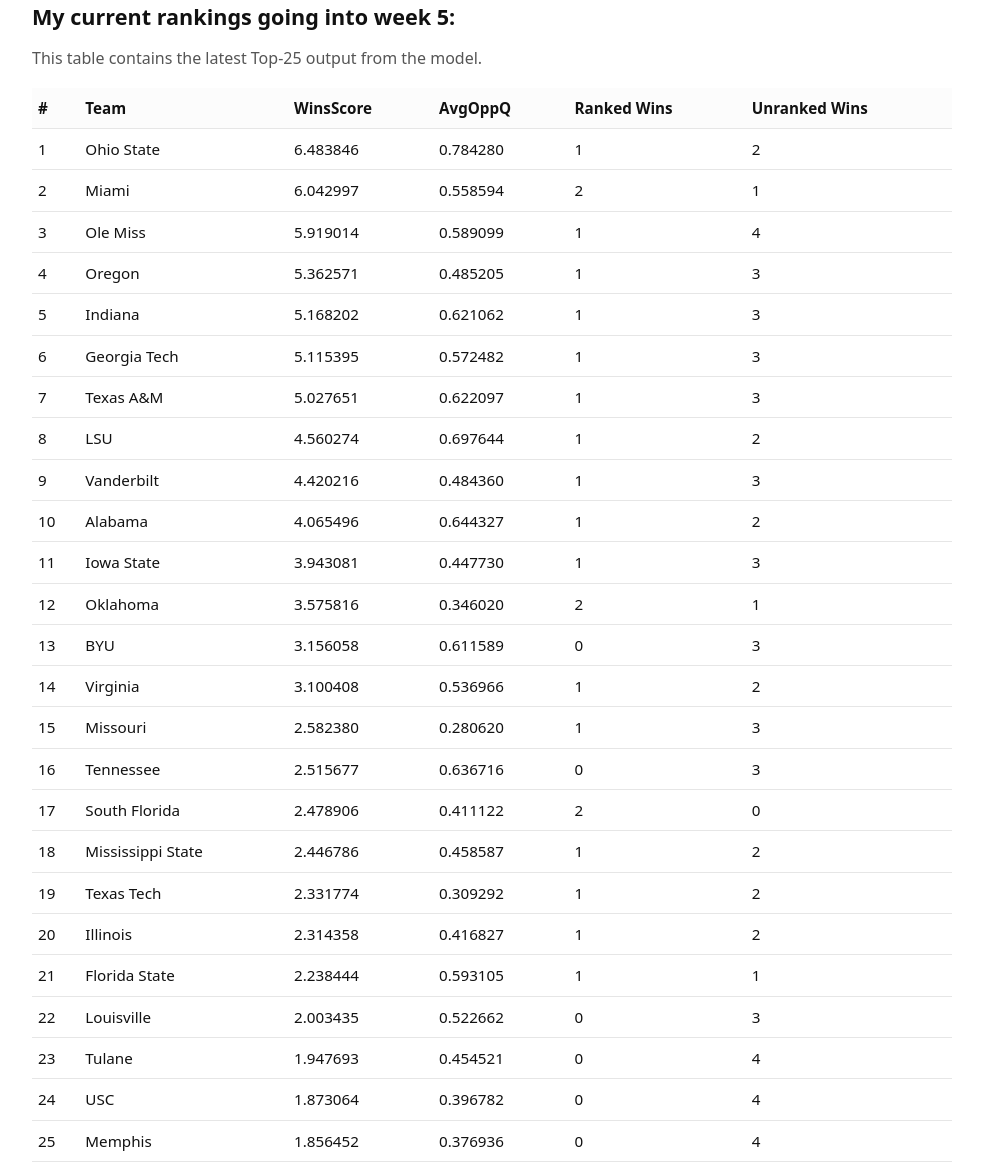
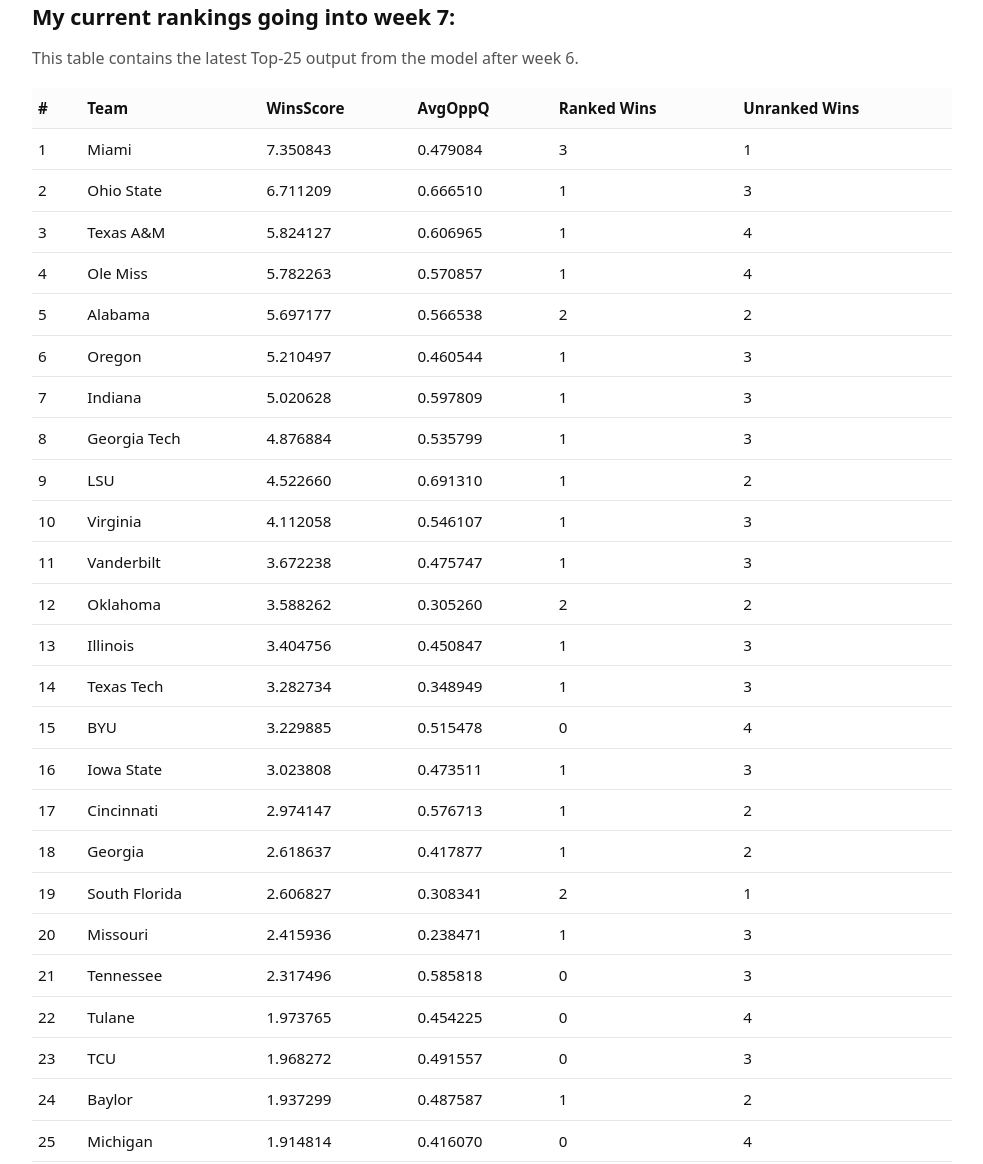
Before and after one commit to kaimorales/CFB-Ranking-Model, a plain HTML site: page index.html in a window 1280 px wide. Shown: the part 3093-4257 px from the top of the page, without its empty margins (148-1131 px from the left). Drawn offline with nearby package versions, Linux system fonts and the light colour scheme.

Commit message:
Update index.html

```diff
--- a/index.html
+++ b/index.html
@@ -231,40 +231,41 @@
     <hr class="rule" />
 
     <section>
-      <h2>My current rankings going into week 5:</h2>
-      <p class="muted">This table contains the latest Top-25 output from the model.</p>
+      <h2>My current rankings going into week 7:</h2>
+      <p class="muted">This table contains the latest Top-25 output from the model after week 6.</p>
 
       <table aria-label="Top 25 Rankings">
         <thead>
           <tr><th>#</th><th>Team</th><th>WinsScore</th><th>AvgOppQ</th><th>Ranked Wins</th><th>Unranked Wins</th></tr>
         </thead>
         <tbody>
-          <tr><td>1</td><td>Ohio State</td><td>6.483846</td><td>0.784280</td><td>1</td><td>2</td></tr>
-          <tr><td>2</td><td>Miami</td><td>6.042997</td><td>0.558594</td><td>2</td><td>1</td></tr>
-          <tr><td>3</td><td>Ole Miss</td><td>5.919014</td><td>0.589099</td><td>1</td><td>4</td></tr>
-          <tr><td>4</td><td>Oregon</td><td>5.362571</td><td>0.485205</td><td>1</td><td>3</td></tr>
-          <tr><td>5</td><td>Indiana</td><td>5.168202</td><td>0.621062</td><td>1</td><td>3</td></tr>
-          <tr><td>6</td><td>Georgia Tech</td><td>5.115395</td><td>0.572482</td><td>1</td><td>3</td></tr>
-          <tr><td>7</td><td>Texas A&amp;M</td><td>5.027651</td><td>0.622097</td><td>1</td><td>3</td></tr>
-          <tr><td>8</td><td>LSU</td><td>4.560274</td><td>0.697644</td><td>1</td><td>2</td></tr>
-          <tr><td>9</td><td>Vanderbilt</td><td>4.420216</td><td>0.484360</td><td>1</td><td>3</td></tr>
-          <tr><td>10</td><td>Alabama</td><td>4.065496</td><td>0.644327</td><td>1</td><td>2</td></tr>
-          <tr><td>11</td><td>Iowa State</td><td>3.943081</td><td>0.447730</td><td>1</td><td>3</td></tr>
-          <tr><td>12</td><td>Oklahoma</td><td>3.575816</td><td>0.346020</td><td>2</td><td>1</td></tr>
-          <tr><td>13</td><td>BYU</td><td>3.156058</td><td>0.611589</td><td>0</td><td>3</td></tr>
-          <tr><td>14</td><td>Virginia</td><td>3.100408</td><td>0.536966</td><td>1</td><td>2</td></tr>
-          <tr><td>15</td><td>Missouri</td><td>2.582380</td><td>0.280620</td><td>1</td><td>3</td></tr>
-          <tr><td>16</td><td>Tennessee</td><td>2.515677</td><td>0.636716</td><td>0</td><td>3</td></tr>
-          <tr><td>17</td><td>South Florida</td><td>2.478906</td><td>0.411122</td><td>2</td><td>0</td></tr>
-          <tr><td>18</td><td>Mississippi State</td><td>2.446786</td><td>0.458587</td><td>1</td><td>2</td></tr>
-          <tr><td>19</td><td>Texas Tech</td><td>2.331774</td><td>0.309292</td><td>1</td><td>2</td></tr>
-          <tr><td>20</td><td>Illinois</td><td>2.314358</td><td>0.416827</td><td>1</td><td>2</td></tr>
-          <tr><td>21</td><td>Florida State</td><td>2.238444</td><td>0.593105</td><td>1</td><td>1</td></tr>
-          <tr><td>22</td><td>Louisville</td><td>2.003435</td><td>0.522662</td><td>0</td><td>3</td></tr>
-          <tr><td>23</td><td>Tulane</td><td>1.947693</td><td>0.454521</td><td>0</td><td>4</td></tr>
-          <tr><td>24</td><td>USC</td><td>1.873064</td><td>0.396782</td><td>0</td><td>4</td></tr>
-          <tr><td>25</td><td>Memphis</td><td>1.856452</td><td>0.376936</td><td>0</td><td>4</td></tr>
-        </tbody>
+            <tr><td>1</td><td>Miami</td><td>7.350843</td><td>0.479084</td><td>3</td><td>1</td></tr>
+            <tr><td>2</td><td>Ohio State</td><td>6.711209</td><td>0.666510</td><td>1</td><td>3</td></tr>
+            <tr><td>3</td><td>Texas A&amp;M</td><td>5.824127</td><td>0.606965</td><td>1</td><td>4</td></tr>
+            <tr><td>4</td><td>Ole Miss</td><td>5.782263</td><td>0.570857</td><td>1</td><td>4</td></tr>
+            <tr><td>5</td><td>Alabama</td><td>5.697177</td><td>0.566538</td><td>2</td><td>2</td></tr>
+            <tr><td>6</td><td>Oregon</td><td>5.210497</td><td>0.460544</td><td>1</td><td>3</td></tr>
+            <tr><td>7</td><td>Indiana</td><td>5.020628</td><td>0.597809</td><td>1</td><td>3</td></tr>
+            <tr><td>8</td><td>Georgia Tech</td><td>4.876884</td><td>0.535799</td><td>1</td><td>3</td></tr>
+            <tr><td>9</td><td>LSU</td><td>4.522660</td><td>0.691310</td><td>1</td><td>2</td></tr>
+            <tr><td>10</td><td>Virginia</td><td>4.112058</td><td>0.546107</td><td>1</td><td>3</td></tr>
+            <tr><td>11</td><td>Vanderbilt</td><td>3.672238</td><td>0.475747</td><td>1</td><td>3</td></tr>
+            <tr><td>12</td><td>Oklahoma</td><td>3.588262</td><td>0.305260</td><td>2</td><td>2</td></tr>
+            <tr><td>13</td><td>Illinois</td><td>3.404756</td><td>0.450847</td><td>1</td><td>3</td></tr>
+            <tr><td>14</td><td>Texas Tech</td><td>3.282734</td><td>0.348949</td><td>1</td><td>3</td></tr>
+            <tr><td>15</td><td>BYU</td><td>3.229885</td><td>0.515478</td><td>0</td><td>4</td></tr>
+            <tr><td>16</td><td>Iowa State</td><td>3.023808</td><td>0.473511</td><td>1</td><td>3</td></tr>
+            <tr><td>17</td><td>Cincinnati</td><td>2.974147</td><td>0.576713</td><td>1</td><td>2</td></tr>
+            <tr><td>18</td><td>Georgia</td><td>2.618637</td><td>0.417877</td><td>1</td><td>2</td></tr>
+            <tr><td>19</td><td>South Florida</td><td>2.606827</td><td>0.308341</td><td>2</td><td>1</td></tr>
+            <tr><td>20</td><td>Missouri</td><td>2.415936</td><td>0.238471</td><td>1</td><td>3</td></tr>
+            <tr><td>21</td><td>Tennessee</td><td>2.317496</td><td>0.585818</td><td>0</td><td>3</td></tr>
+            <tr><td>22</td><td>Tulane</td><td>1.973765</td><td>0.454225</td><td>0</td><td>4</td></tr>
+            <tr><td>23</td><td>TCU</td><td>1.968272</td><td>0.491557</td><td>0</td><td>3</td></tr>
+            <tr><td>24</td><td>Baylor</td><td>1.937299</td><td>0.487587</td><td>1</td><td>2</td></tr>
+            <tr><td>25</td><td>Michigan</td><td>1.914814</td><td>0.416070</td><td>0</td><td>4</td></tr>
+          </tbody>
+
       </table>
     </section>
 
```
